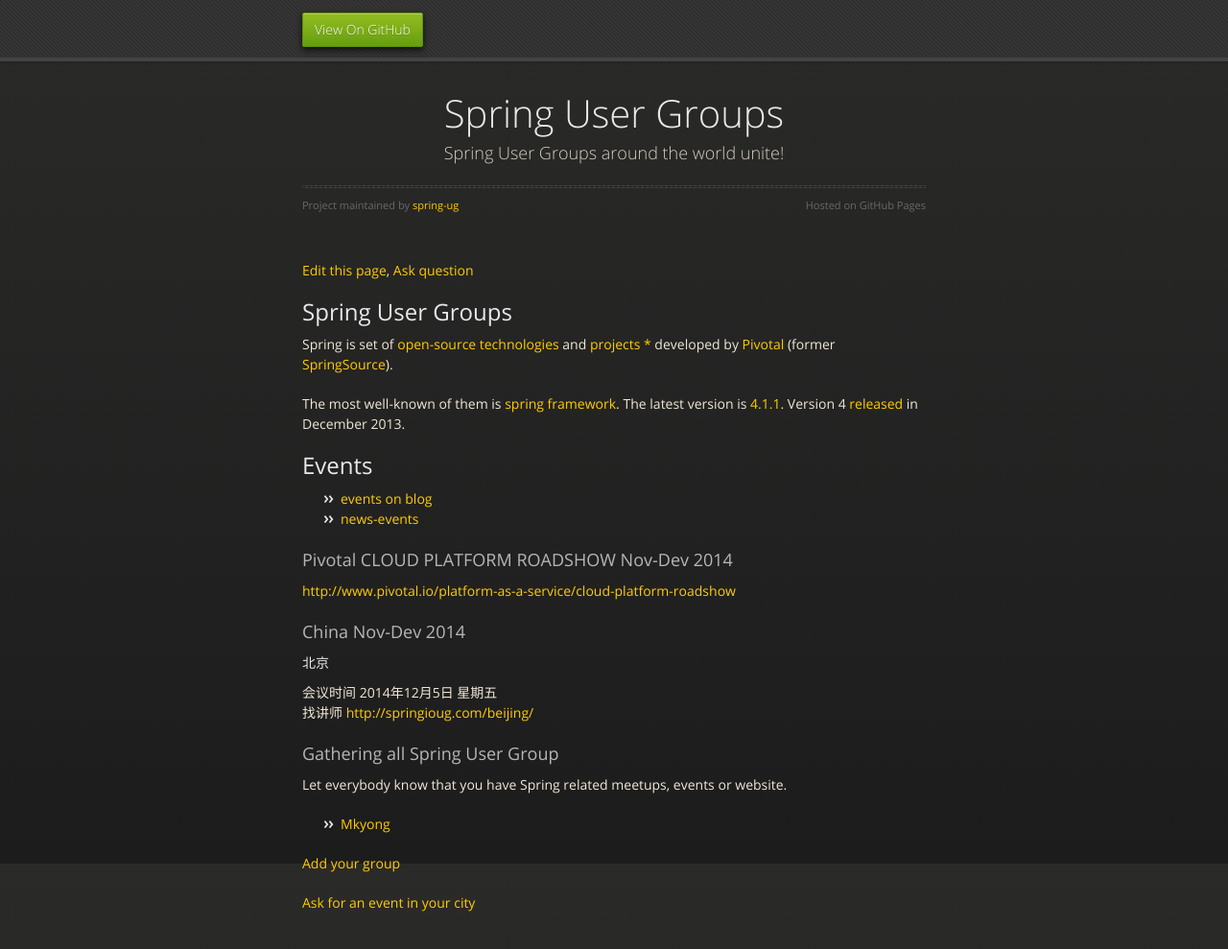
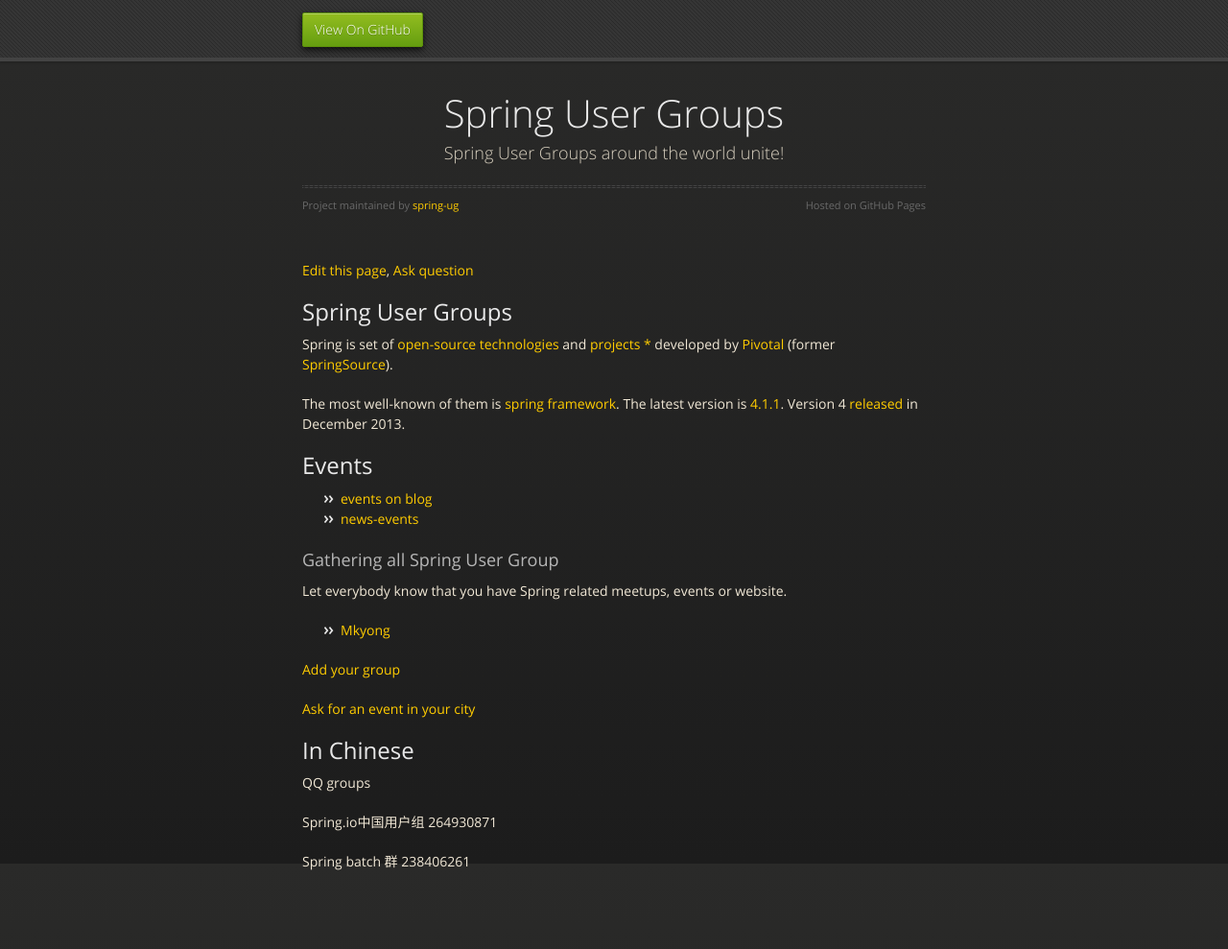
Before and after one commit to spring-ug/spring-ug.github.io, a Jekyll site: the page built from index.md, in a window 1280 px wide and 1061 px high. Shown: the top 989 px of the window at 96% size. Built offline with Jekyll 4.4.1, drawn with Linux system fonts in a browser that asks for light colours; nearby versions of some CDN libraries; Markdown is read by kramdown in place of the engine named in the settings.

Commit message:
QQ groups

```diff
--- a/index.md
+++ b/index.md
@@ -40,11 +48,6 @@ Version 4 [released](http://spring.io/blog/2013/12/12/announcing-spring-framewor
 会议地点	深圳金茂JW万豪酒店
 [报名](http://connect.pivotal.io/APJ_Event_CN_Shenzhen-Paas-User-Summit_Registration.html?ref=http://springioug.com/)
 -->
-
-#### 北京
-
-会议时间	2014年12月5日 星期五
-找讲师 <http://springioug.com/beijing/>
 
 <!--
 [![](http://spring-ug.github.io/beijing/img/events/TianAnMen-600x78-Beijing-Spring-UG-event-2014-04-12.jpg)](http://springioug.com/beijing/)
@@ -63,3 +66,11 @@ Let everybody know that you have Spring related meetups, events  or website.
 <!--
 Next event will be on Aug 23th, Saturday 2:00 PM, in ThoughtWorks Office
 -->
+
+## In Chinese
+
+QQ groups
+
+Spring.io中国用户组 264930871
+
+Spring batch 群 238406261
```
Also changed, not shown: other parts of index.md (+9 -1 lines).
